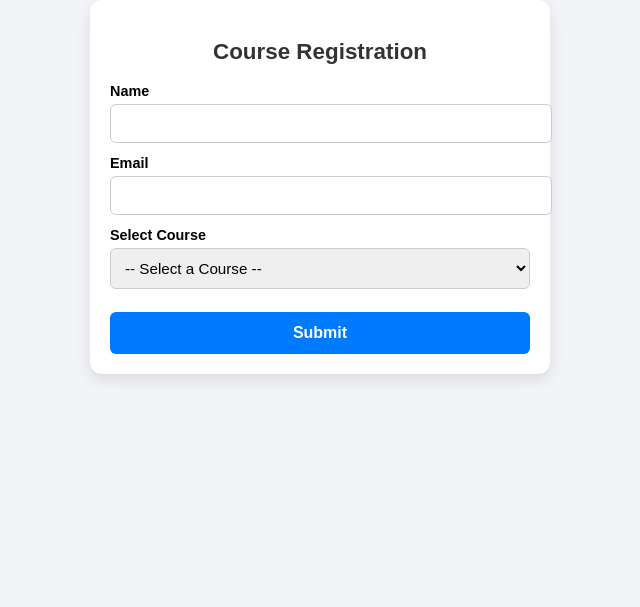
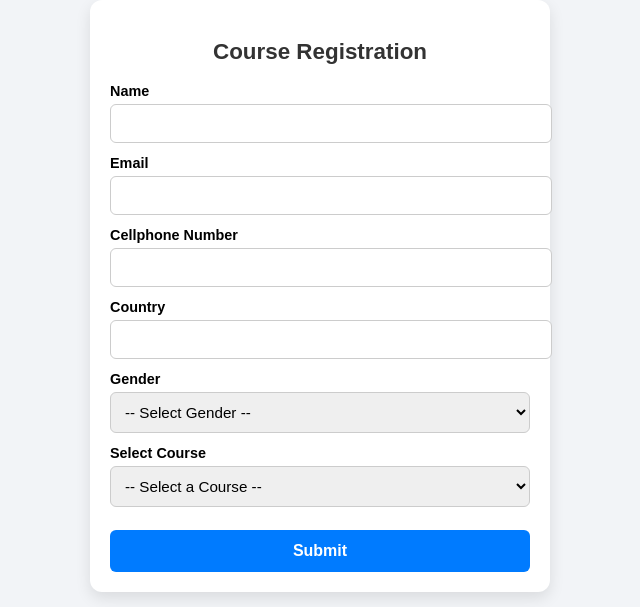
Before and after one commit to webtech-2024/SIGHTFORGE, a Flask app: page / in a window 1280 px wide. Shown: the part 492-1099 px from the top of the page, without its empty margins (320-960 px from the left). Before the commit the page ends 872 px from the top, so only its background shows below. Run offline with Flask 3, Linux system fonts and the light colour scheme.

```diff
--- a/app.py
+++ b/app.py
@@ -18,15 +18,25 @@ def index():
 
 @app.route("/submit", methods=["POST"])
 def submit():
+    # Collect form fields
     name = request.form["name"]
     email = request.form["email"]
-    course = request.form["course"]  # ✅ collect course field
+    cellphone = request.form["cellphone"]
+    country = request.form["country"]
+    gender = request.form["gender"]
+    course = request.form["course"]
 
-    subject = f"New User Submission - {course}"  # optional: include course in subject
+    # Subject line includes course
+    subject = f"New User Submission - {course}"
+
+    # Email body with all user details
     body = f"""New user submitted info:
 
 Name: {name}
 Email: {email}
+Cellphone: {cellphone}
+Country: {country}
+Gender: {gender}
 Course: {course}
 """
 
--- a/templates/index.html
+++ b/templates/index.html
@@ -127,6 +127,7 @@
   <div class="form-container">
     <h2>Course Registration</h2>
     <form id="regForm" method="POST" action="/submit">
+
       <label for="name">Name</label>
       <input type="text" id="name" name="name" required minlength="3">
       <div id="nameError" class="error"></div>
@@ -134,6 +135,23 @@
       <label for="email">Email</label>
       <input type="email" id="email" name="email" required>
       <div id="emailError" class="error"></div>
+
+      <label for="cellphone">Cellphone Number</label>
+      <input type="tel" id="cellphone" name="cellphone" required pattern="[0-9]{7,15}">
+      <div id="cellphoneError" class="error"></div>
+
+      <label for="country">Country</label>
+      <input type="text" id="country" name="country" required>
+      <div id="countryError" class="error"></div>
+
+      <label for="gender">Gender</label>
+      <select id="gender" name="gender" required>
+        <option value="">-- Select Gender --</option>
+        <option value="Male">Male</option>
+        <option value="Female">Female</option>
+        <option value="Other">Other</option>
+      </select>
+      <div id="genderError" class="error"></div>
 
       <label for="course">Select Course</label>
       <select id="course" name="course" required>
@@ -178,6 +196,33 @@
         document.getElementById("emailError").textContent = "";
       }
 
+      // Cellphone validation
+      const phone = document.getElementById("cellphone").value.trim();
+      if (!/^[0-9]{7,15}$/.test(phone)) {
+        document.getElementById("cellphoneError").textContent = "Enter a valid phone number (7-15 digits).";
+        valid = false;
+      } else {
+        document.getElementById("cellphoneError").textContent = "";
+      }
+
+      // Country validation
+      const country = document.getElementById("country").value.trim();
+      if (country.length < 2) {
+        document.getElementById("countryError").textContent = "Please enter a valid country.";
+        valid = false;
+      } else {
+        document.getElementById("countryError").textContent = "";
+      }
+
+      // Gender validation
+      const gender = document.getElementById("gender").value;
+      if (gender === "") {
+        document.getElementById("genderError").textContent = "Please select gender.";
+        valid = false;
+      } else {
+        document.getElementById("genderError").textContent = "";
+      }
+
       // Course validation
       const course = document.getElementById("course").value;
       if (course === "") {
```
